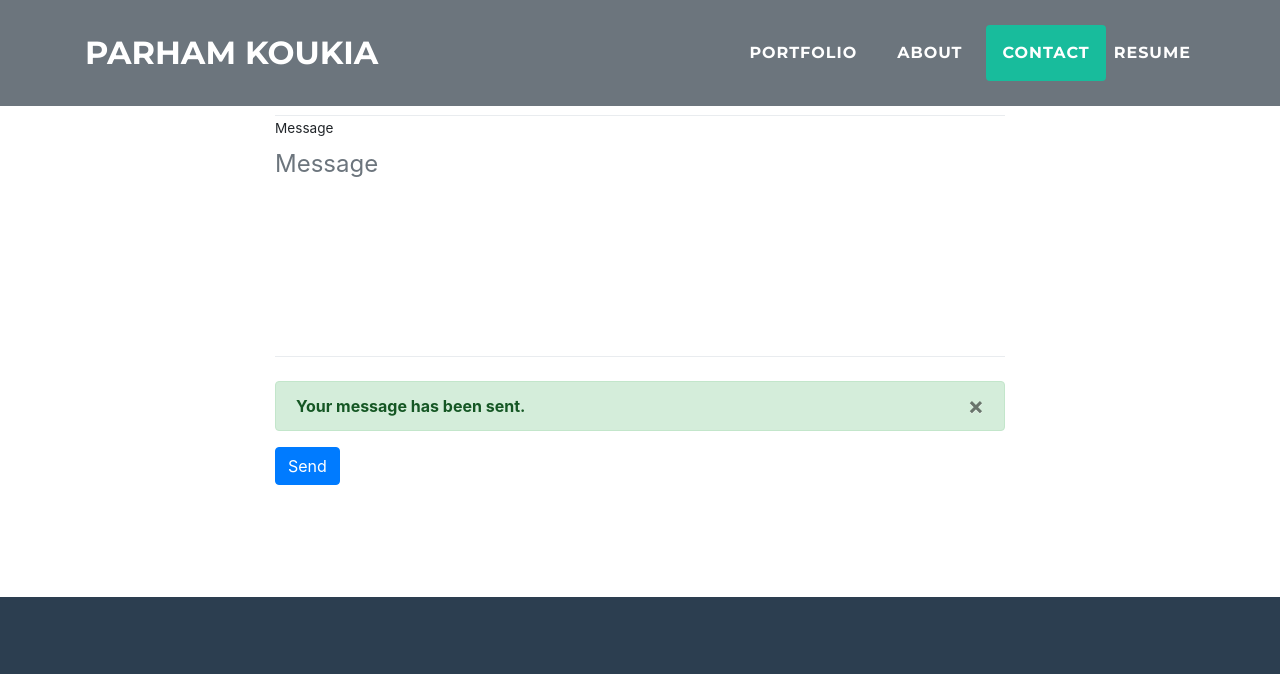
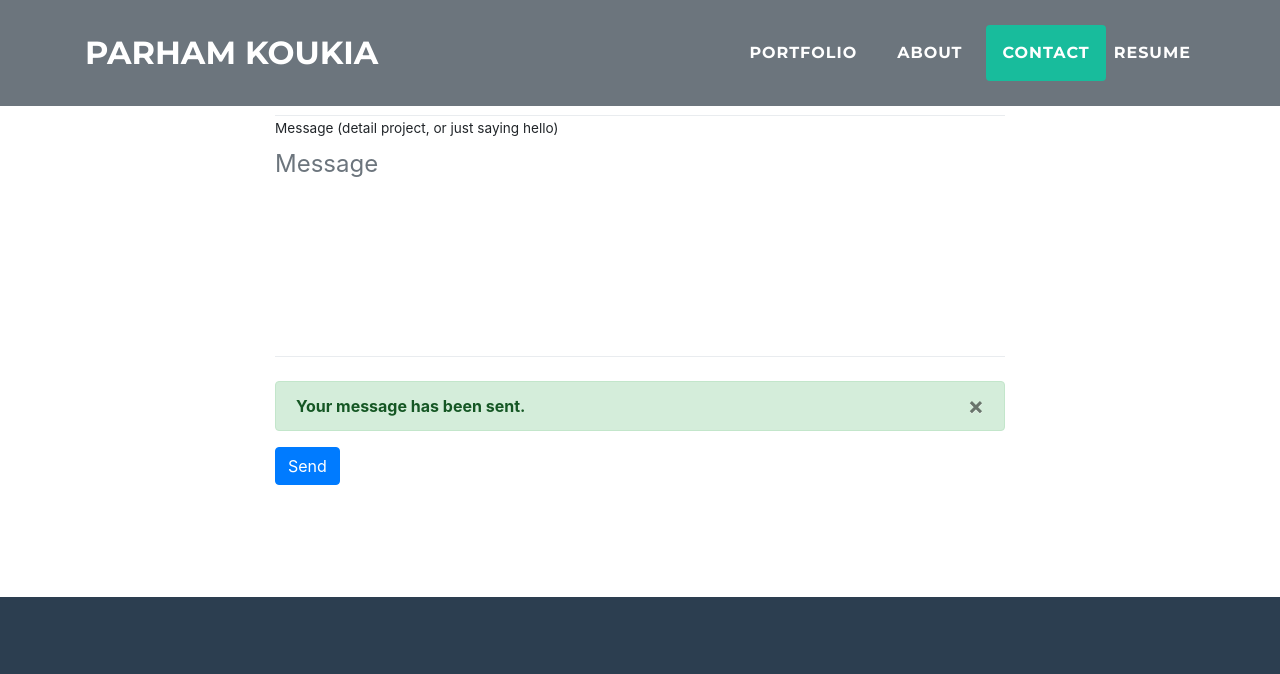
Before and after one commit to pkoukia/pkoukia.github.io, a website with bundled scripts: page index.html in a window 1280 px wide. Both pictures are taken after typing "Sample", "name@example.com", "5551234", "Sample" into the empty fields and a click on the button "Send". Shown: the part 2494-3168 px from the top of the page. Built offline with nearby package versions, Linux system fonts and the light colour scheme; files whose address does not match are found by name.

Commit message:
fix message greeting

```diff
--- a/index.html
+++ b/index.html
@@ -189,7 +189,7 @@
               </div>
               <div class="control-group">
                 <div class="form-group floating-label-form-group controls mb-0 pb-2">
-                  <label>Message</label>
+                  <label>Message (detail project, or just saying hello)</label>
                   <textarea class="form-control" id="message" rows="5" placeholder="Message" required="required" data-validation-required-message="Please enter a message."></textarea>
                   <p class="help-block text-danger"></p>
                 </div>
```
